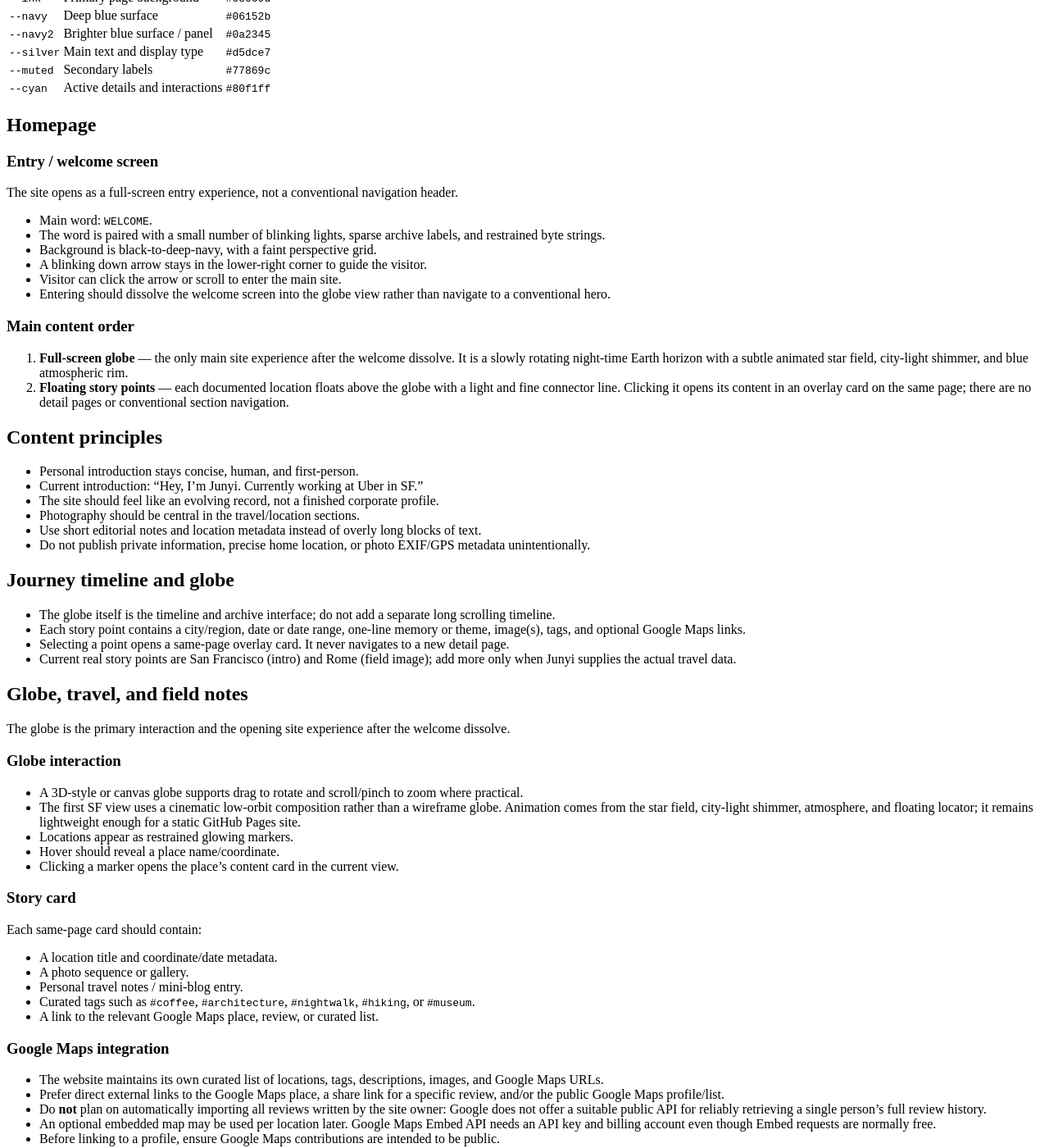
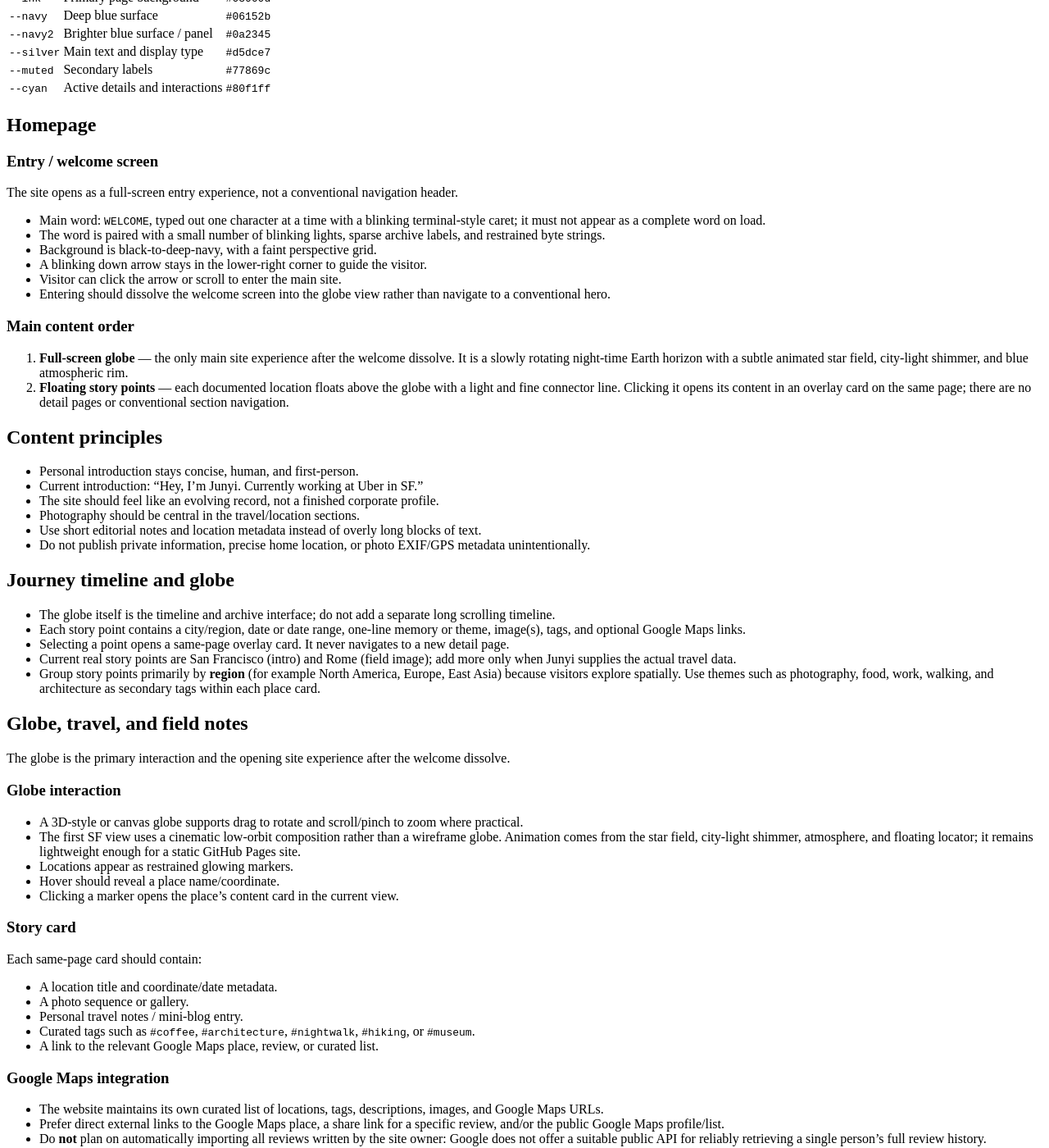
Before and after one commit to Kylinny/Kylinny.github.io, a Jekyll site: the page built from DESIGN_BRIEF.md, in a window 1280 px wide and 1400 px high, scrolled down 730 px. Shown: the whole window at 82% size. Built offline with Jekyll 4.4.1, drawn with Linux system fonts in a browser that asks for light colours; nearby versions of some CDN libraries; our own code applies the rules of GitHub Pages for plain Markdown files.

Commit message:
Type welcome and organize globe content by region

```diff
--- a/DESIGN_BRIEF.md
+++ b/DESIGN_BRIEF.md
@@ -39,7 +39,7 @@
 
 The site opens as a full-screen entry experience, not a conventional navigation header.
 
-- Main word: `WELCOME`.
+- Main word: `WELCOME`, typed out one character at a time with a blinking terminal-style caret; it must not appear as a complete word on load.
 - The word is paired with a small number of blinking lights, sparse archive labels, and restrained byte strings.
 - Background is black-to-deep-navy, with a faint perspective grid.
 - A blinking down arrow stays in the lower-right corner to guide the visitor.
@@ -66,6 +66,7 @@
 - Each story point contains a city/region, date or date range, one-line memory or theme, image(s), tags, and optional Google Maps links.
 - Selecting a point opens a same-page overlay card. It never navigates to a new detail page.
 - Current real story points are San Francisco (intro) and Rome (field image); add more only when Junyi supplies the actual travel data.
+- Group story points primarily by **region** (for example North America, Europe, East Asia) because visitors explore spatially. Use themes such as photography, food, work, walking, and architecture as secondary tags within each place card.
 
 ## Globe, travel, and field notes
 
--- a/index.html
+++ b/index.html
@@ -18,8 +18,8 @@
     <div class="entry-screen" id="entry-screen" aria-label="Welcome screen">
       <p class="system-label">PERSONAL ARCHIVE / 01</p>
       <div class="welcome-wrap" aria-label="Welcome">
-        <span class="welcome-shadow">WELCOME</span>
-        <h1 class="welcome" data-text="WELCOME">WELCOME</h1>
+        <span class="welcome-shadow" aria-hidden="true"></span>
+        <h1 class="welcome" data-text="WELCOME" aria-label="WELCOME"></h1>
         <span class="beacon beacon-a"></span><span class="beacon beacon-b"></span><span class="beacon beacon-c"></span>
         <span class="byte byte-a">JY // 001</span>
         <span class="byte byte-b">ARCHIVE OPEN</span>
--- a/single-globe.css
+++ b/single-globe.css
@@ -1,5 +1,9 @@
 /* The site is one navigable globe; content opens in cards instead of new pages. */
 .nav { position: fixed; top: 0; left: 0; right: 0; z-index: 8; background: linear-gradient(180deg, rgba(2,7,17,.88), transparent); border: 0; }
+.welcome-shadow { display: none; }
+.welcome { min-width: 7.25ch; text-align: left; }
+.welcome::before { display: none; }
+.welcome::after { content: '▌'; position: static; inset: auto; display: inline; margin-left: .08em; color: var(--cyan); -webkit-text-stroke: 0; clip-path: none; opacity: 1; animation: typing-caret .75s steps(1, end) infinite; }
 .nav-links, .status { display: none; }
 .hero { min-height: 100vh; height: 100vh; }
 .hero-globe { top: 0; }
@@ -12,3 +16,4 @@
 .story-card h2 { margin: 0 0 13px; font-size: 32px; line-height: .95; letter-spacing: -.06em; }.story-card>p:not(.story-kicker) { color: #b9c4d3; line-height: 1.5; font-size: 14px; }
 .story-card img { width: 100%; max-height: 245px; margin: 5px 0 4px; object-fit: cover; filter: grayscale(1) contrast(1.08); }.story-tags { display:flex; flex-wrap:wrap; gap:7px; margin-top:16px; }.story-tags span { border: 1px solid var(--line); padding:5px 7px; color:var(--muted); font:9px "DM Mono",monospace; letter-spacing:.06em; }
 @media (max-width:800px) { .story-card { left:20px; bottom:20px; width:calc(100vw - 40px); }.nav { height:65px; }.wordmark { font-size:22px; } }
+@keyframes typing-caret { 0%, 45% { opacity: 1; } 46%, 100% { opacity: 0; } }
```
Also changed, not shown: script.js (+9 -0 lines).
